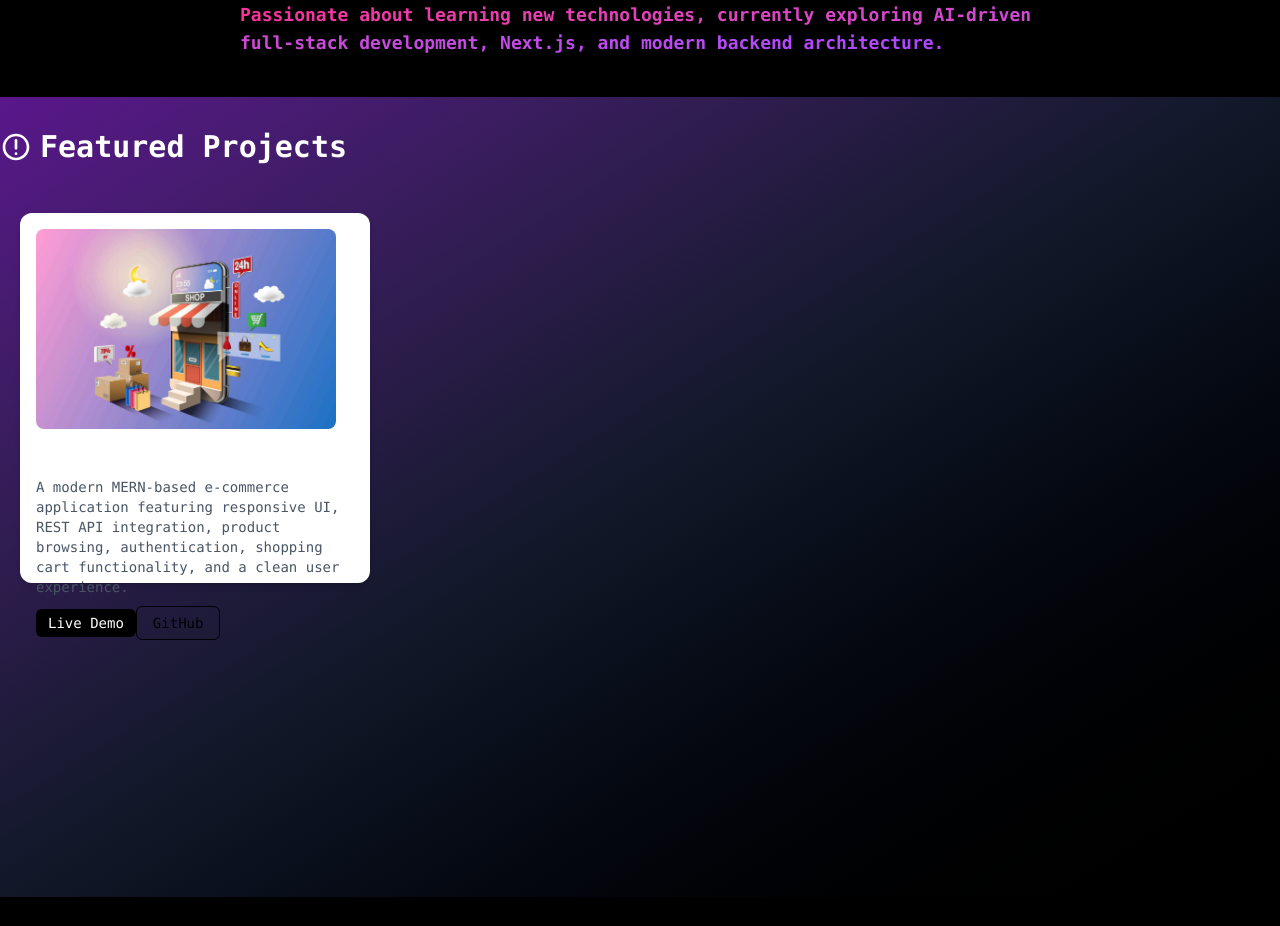
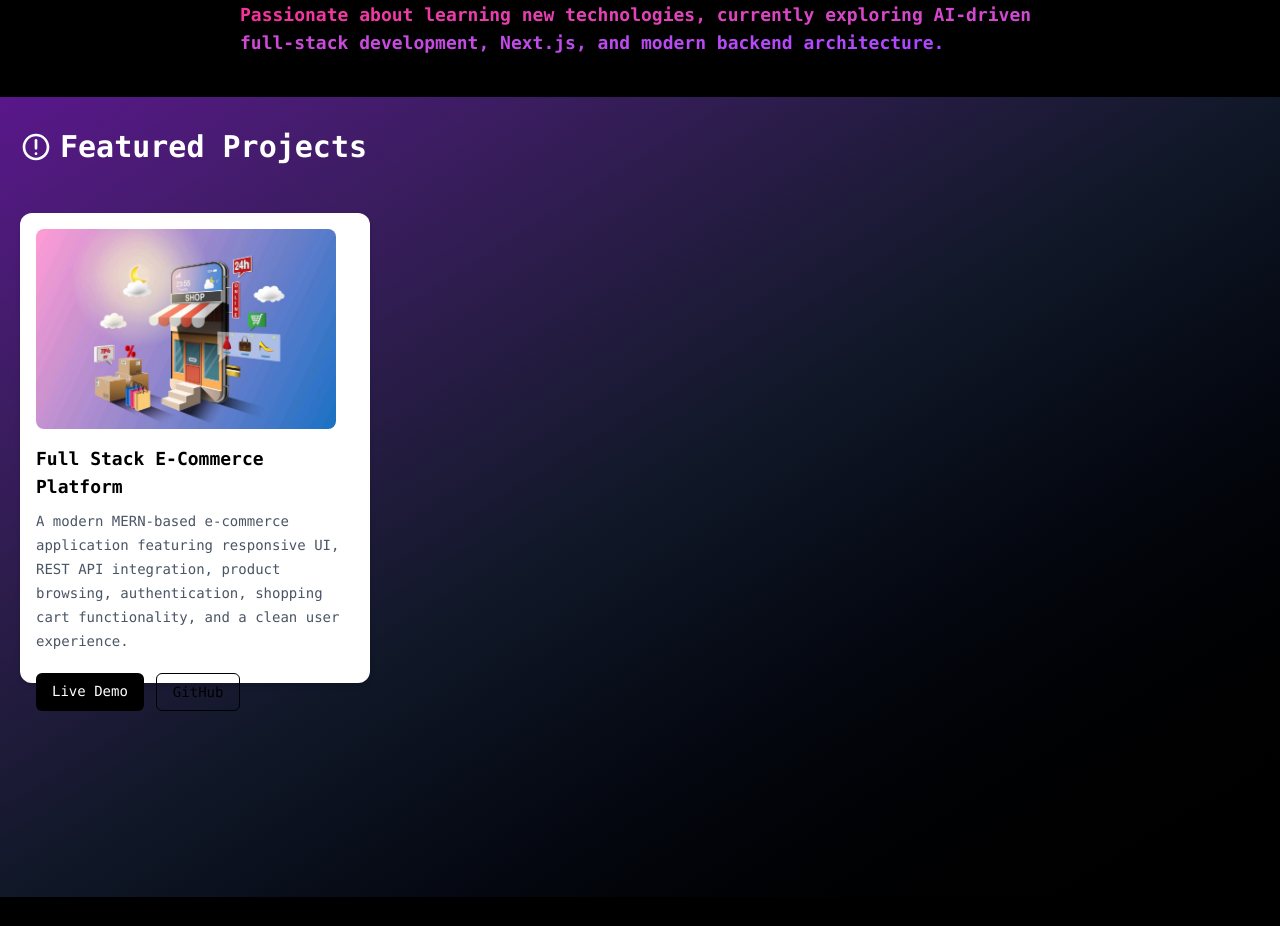
Before and after one commit to abdurrahmantushar/abdurPortFolio, a React (Vite) app: page / in a window 1280 px wide. Shown: the part 3780-4706 px from the top of the page. Built offline with nearby package versions, Linux system fonts and the light colour scheme.

Commit message:
Update projects.jsx
design and links

```diff
--- a/src/components/projects.jsx
+++ b/src/components/projects.jsx
@@ -5,41 +5,54 @@ export const Projects = () => {
    return (
     <div className="min-h-screen bg-gradient-to-br from-purple-900 via-gray-900 to-black text-white pt-8 font-mono">
 
+      <h1 className="lg:text-3xl text-xl font-bold mb-12 flex items-center gap-2 px-5">
+        <CgDanger className="w-8 h-8" />
+        Featured Projects
+      </h1>
 
+      <div className="columns-1 sm:columns-2 lg:columns-3 gap-6 space-y-6 px-5">
 
+        {/* Project Card */}
+        <div className="break-inside-avoid h-[430px] w-[250px] lg:h-[470px] lg:w-[350px] bg-white shadow-md rounded-xl p-4 hover:shadow-xl transition duration-300">
 
-            <h1 className="lg:text-3xl text-x font-bold mb-12 flex items-center gap-2">
-                <CgDanger className="w-8 h-8" />
-                Featured Projects  </h1>
+          <img
+            src={picture2}
+            className="rounded-lg h-[150px] w-[200px] lg:h-[200px] lg:w-[300px]"
+            alt="project"
+          />
 
-            <div className="columns-1 sm:columns-2 lg:columns-3 gap-6 space-y-6">
+          <h2 className="mt-4 font-semibold text-black text-lg">
+            Full Stack E-Commerce Platform
+          </h2>
 
-                <div className="break-inside-avoid h-[350px] ml-5 w-[250px] lg:h-[370px] lg:ml-5 lg:w-[350px] bg-white shadow-md rounded-xl p-4 hover:shadow-xl transition">
-                    <img src={picture2} className="rounded-lg h-[150px] w-[200px] lg:h-[200px] lg:w-[300px]" alt="project" />
-
-                    <h2 className="mt-4 font-semibold"> Full Stack E-Commerce Platform </h2>
-
-                    <p className="text-sm mt-2 text-gray-600">
+          <p className="text-sm mt-2 text-gray-600 leading-6">
             A modern MERN-based e-commerce application featuring responsive UI,
             REST API integration, product browsing, authentication, shopping
-            cart functionality, and a clean user experience.                    </p>
+            cart functionality, and a clean user experience.
+          </p>
+
+          <div className="flex gap-3 mt-5">
 
             <a
               href="https://abdur-e-commerce-1.vercel.app/"
               target="_blank"
               rel="noopener noreferrer"
-                        className="mt-3 inline-block px-3 py-1 bg-black text-white rounded-md text-sm"
+              className="px-4 py-2 bg-black text-white rounded-md text-sm hover:bg-gray-800 transition"
             >
               Live Demo
             </a>
+
             <a
-                      href="https://github.com/abdurrahmantushar"
+              href="https://github.com/abdurrahmantushar/abdur.e-commerce"
               target="_blank"
               rel="noopener noreferrer"
               className="px-4 py-2 border border-black text-black rounded-md text-sm hover:bg-black hover:text-white transition"
             >
               GitHub
             </a>
+
+          </div>
+
         </div>
 
       </div>
```
Lines whose indentation alone changed are shown as unchanged.
